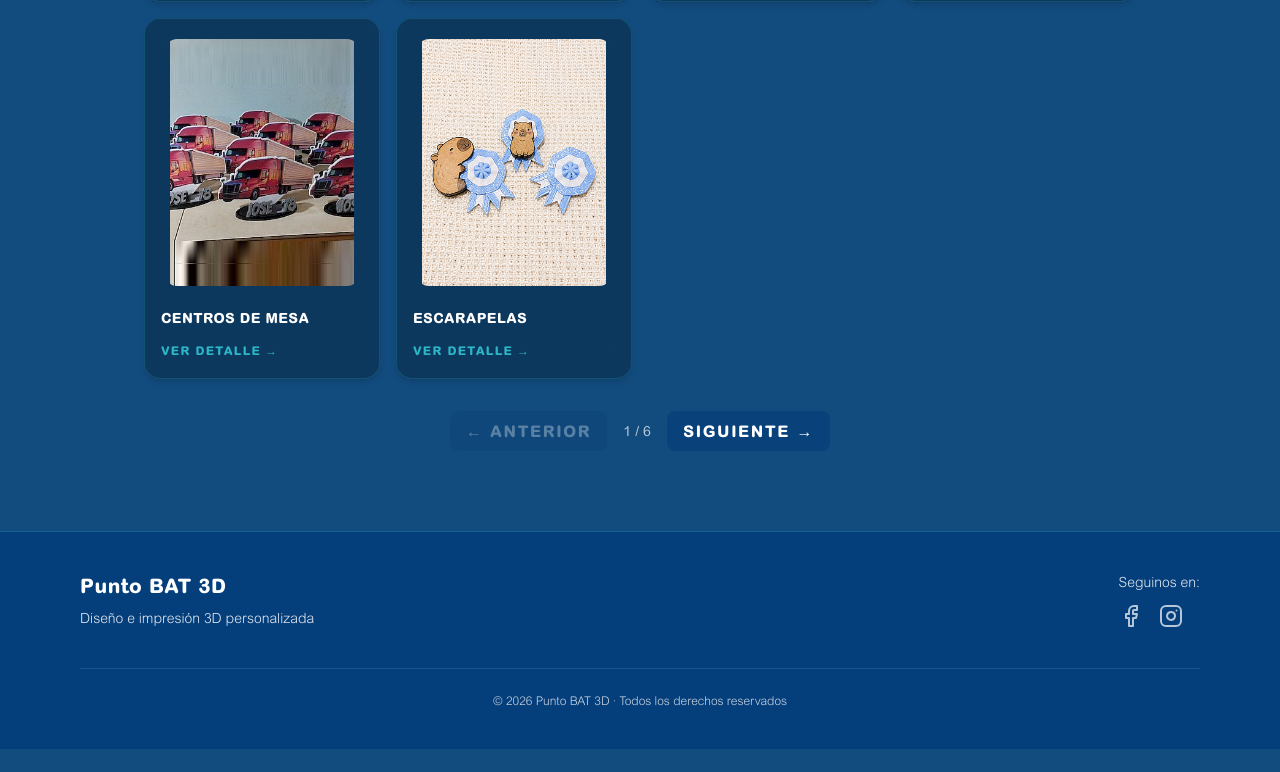
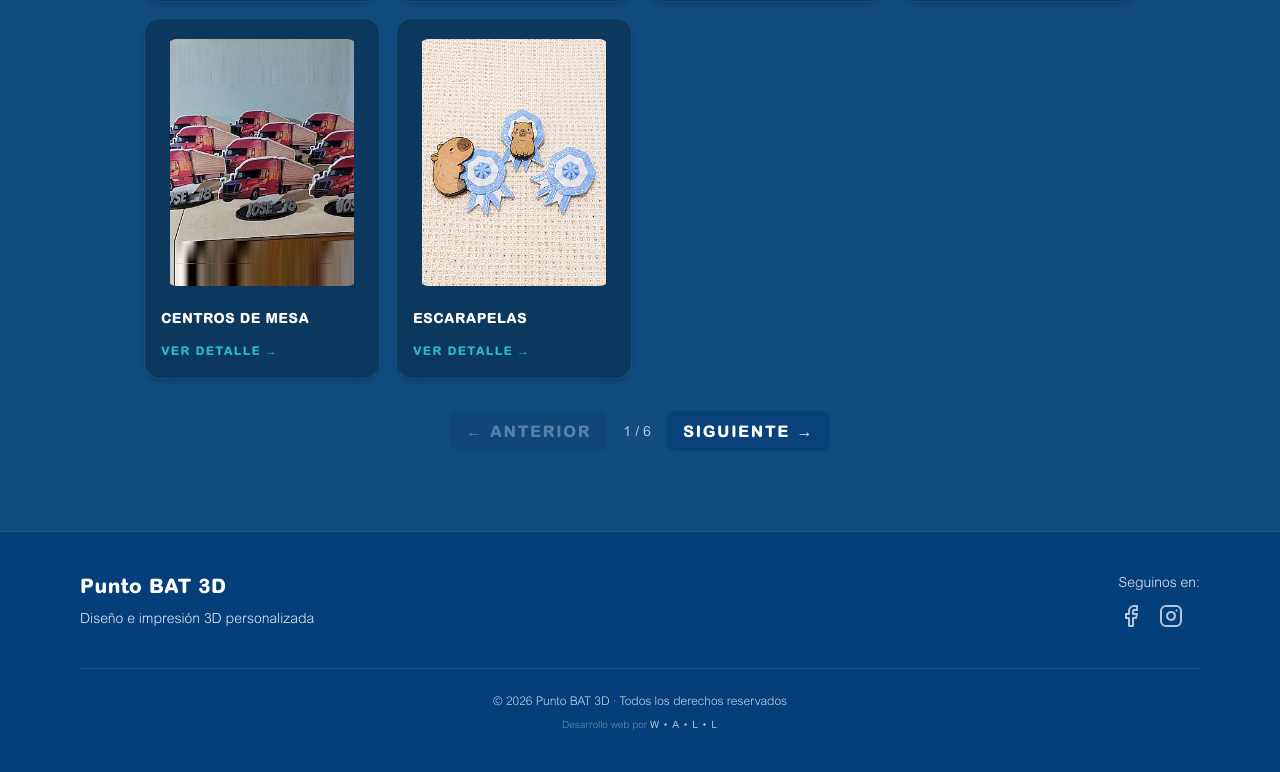
Before and after one commit to P-Wall86/puntobat3d, a Next.js app: page / in a window 1280 px wide. Shown: the part 4950-5722 px from the top of the page. Before the commit the page ends 5699 px from the top, so only its background shows below. Built offline with nearby package versions, Linux system fonts and the light colour scheme.

Commit message:
Twentyeight-Billy Goat

```diff
--- a/src/components/Footer.tsx
+++ b/src/components/Footer.tsx
@@ -19,10 +19,10 @@ export default function Footer() {
                         </p>
                         <div className="flex gap-4">
                             <a href="https://www.facebook.com/puntobatar" target="_blank" rel="noopener noreferrer">
-                                <img src="/images/socials/facebook.svg" alt="Facebook" className="w-6 h-6 opacity-70 hover:opacity-100 hover:scale-110 invert transition"/>
+                                <img src="/images/socials/facebook.svg" alt="Facebook" className="w-6 h-6 opacity-70 hover:opacity-100 hover:scale-110 invert transition" />
                             </a>
                             <a href="https://www.instagram.com/puntobat_3d" target="_blank" rel="noopener noreferrer">
-                                <img src="/images/socials/instagram.svg" alt="Instagram" className="w-6 h-6 opacity-70 hover:opacity-100 hover:scale-110 invert transition"/>
+                                <img src="/images/socials/instagram.svg" alt="Instagram" className="w-6 h-6 opacity-70 hover:opacity-100 hover:scale-110 invert transition" />
                             </a>
                         </div>
                     </div>
@@ -32,6 +32,17 @@ export default function Footer() {
                     <p className="text-xs tracking-normal font-light text-slate-300">
                         © {new Date().getFullYear()} Punto BAT 3D · Todos los derechos reservados
                     </p>
+                    <p className="mt-2 text-[10px] tracking-normal font-light text-white/40">
+                        Desarrollo web por{" "}
+                        <a
+                            href="https://www.instagram.com/pame.wall/"
+                            target="_blank"
+                            rel="noopener noreferrer"
+                            className="text-white/70 hover:text-[#2cb7c9] transition font-medium tracking-widest"
+                        >
+                            W • A • L • L
+                        </a>
+                    </p>
                 </div>
             </div>
         </footer>
```
